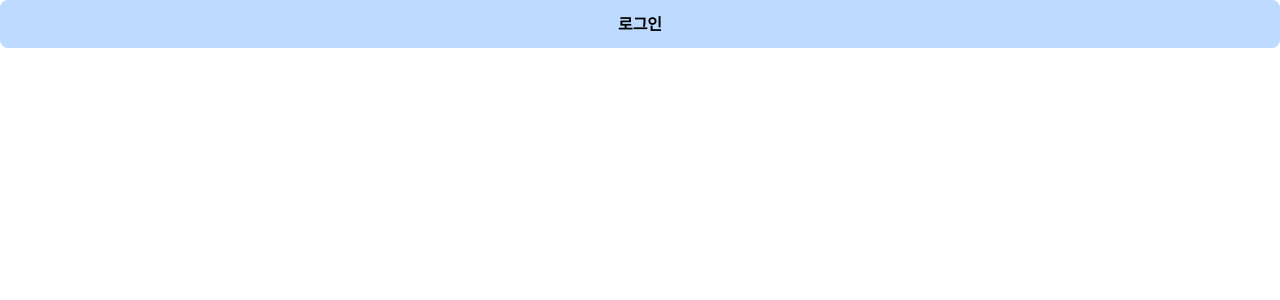
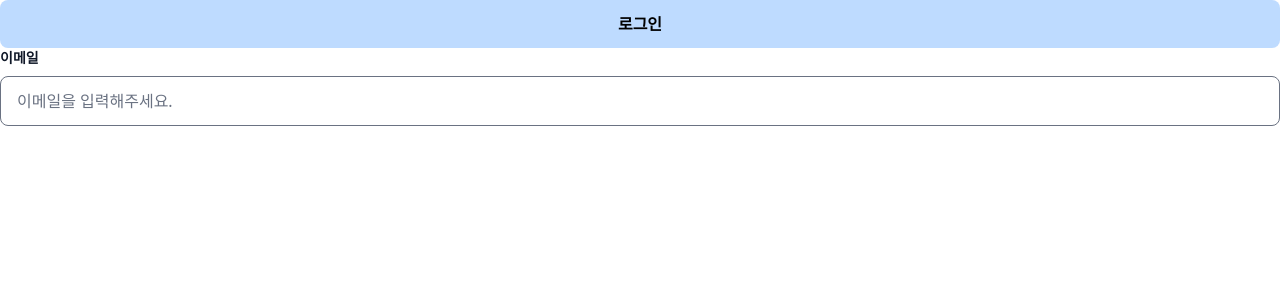
Before and after one commit to FRONTENDBOOTCAMP-14th/Final-Project-Team-5, a Next.js app: page / in a window 1280 px wide. Shown: the top 300 px of the page. Built offline with nearby package versions, Linux system fonts and the light colour scheme.

Commit message:
feat. 랜딩 페이지 수정

```diff
--- a/src/app/page.tsx
+++ b/src/app/page.tsx
@@ -1,9 +1,16 @@
 import Button from '@/components/ui/button';
+import Input from '@/components/ui/input';
 
 export default function Home() {
   return (
     <div>
       <Button>로그인</Button>
+      <Input
+        id="email"
+        name="email"
+        label="이메일"
+        placeholder="이메일을 입력해주세요."
+      />
     </div>
   );
 }
```
